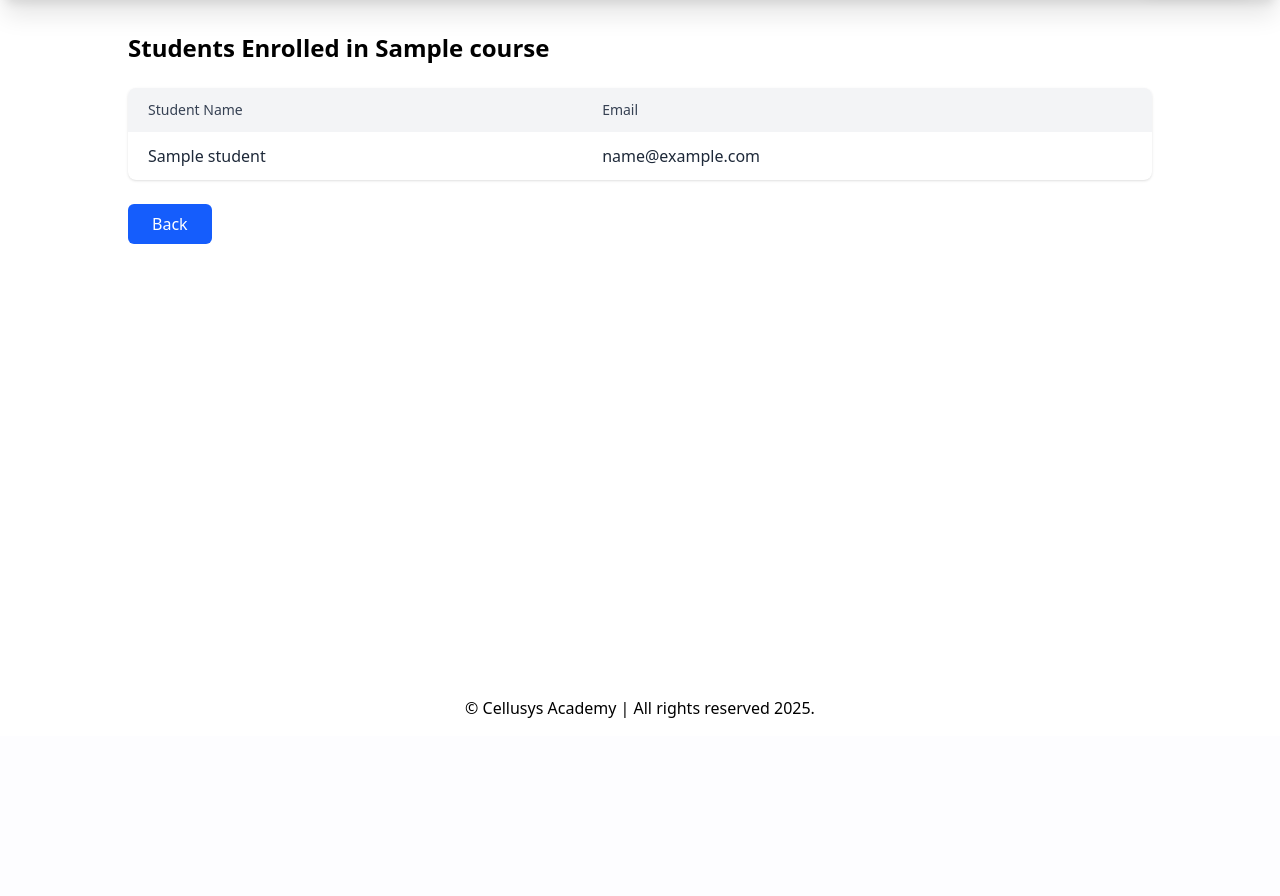
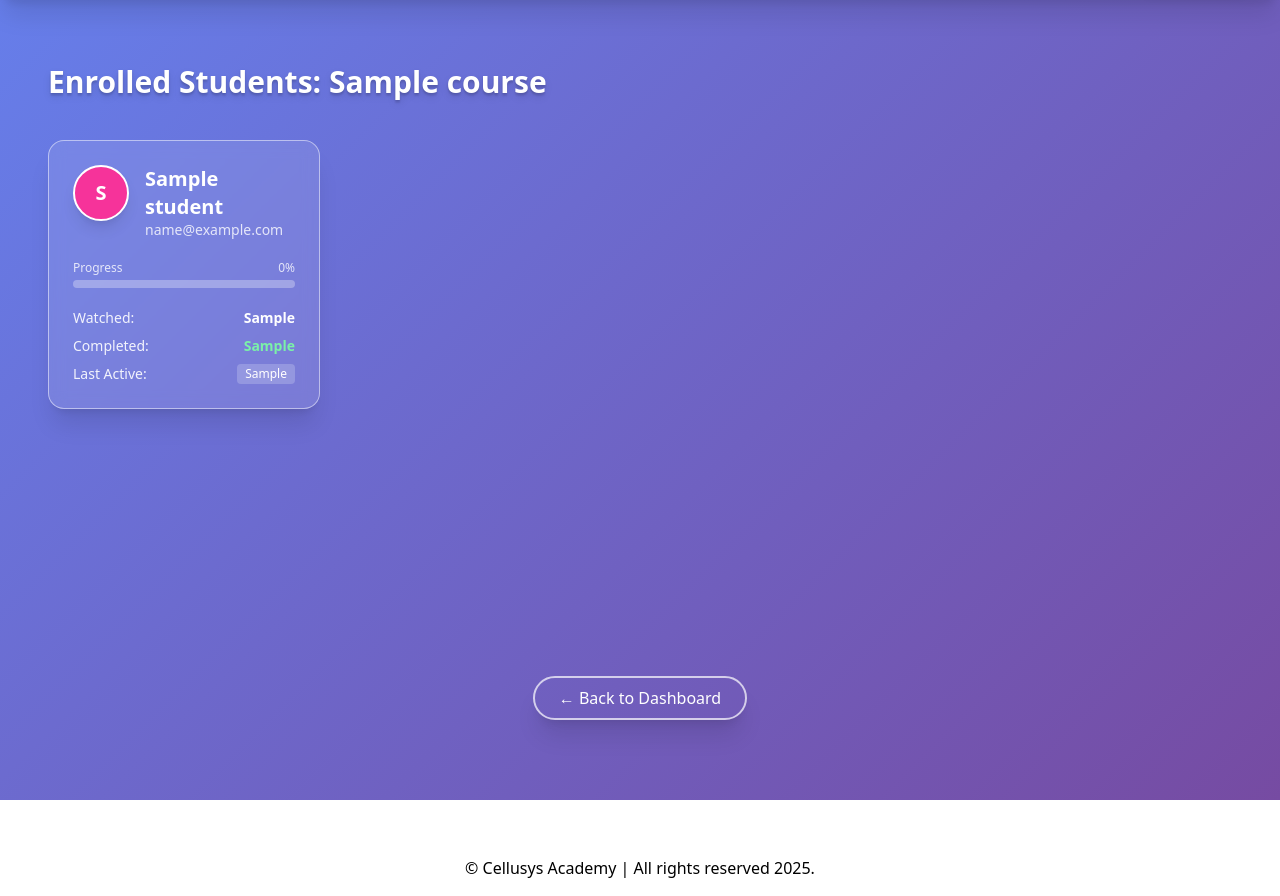
Before and after one commit to 1efferson/Code-LMS, a Flask app: template lms/instructor/templates/instructor/course_students.html in a window 1280 px wide. Shown: the part 64-960 px from the top of the page. Before the commit the page ends 782 px from the top, so only its background shows below. Run offline with Flask 3, Linux system fonts and the light colour scheme; tables that the repository leaves empty hold one stand-in row (values such as "Sample post"); the template is opened without the code that fills it: values that come from a table or form of the project are taken from there, most other values are stand-ins (such as "Sample title", 1, 10 or a date in 2020); style sheets or scripts are compiled from the project's sources; some libraries are stand-ins or nearby versions.

Commit message:
refactored instructor page

```diff
--- a/lms/__init__.py
+++ b/lms/__init__.py
@@ -49,6 +49,7 @@ def create_app(config_object='config.Config'):
     "max_overflow": 5,        # number of connections beyond pool_size allowed
     "pool_timeout": 30,       # seconds to wait for a free connection
     "pool_recycle": 1800,     # recycle connections every 30 minutes
+    "pool_pre_ping": True,
 }
 
     # CLI command
--- a/lms/instructor/templates/instructor/course_students.html
+++ b/lms/instructor/templates/instructor/course_students.html
@@ -1,37 +1,77 @@
 {% extends "base.html" %}
 
 {% block content %}
-<div class="max-w-5xl mx-auto py-8">
-    <h2 class="text-2xl font-semibold mb-6">Students Enrolled in {{ course.title }}</h2>
+<div class="min-h-screen p-4 sm:p-8" style="background-image: linear-gradient(135deg, #667eea 0%, #764ba2 100%);">
+
+    <div class="max-w-7xl mx-auto py-8 px-4 flex flex-col min-h-[calc(100vh-64px)]">
+
+        <h2 class="text-3xl font-extrabold mb-10 text-white text-shadow-lg">
+            Enrolled Students: {{ course.title }}
+        </h2>
 
         {% if students %}
-    <div class="overflow-x-auto bg-white shadow rounded-lg">
-        <table class="w-full border-collapse">
-            <thead class="bg-gray-100 text-gray-700 text-left">
-                <tr>
-                    <th class="px-5 py-3 text-sm font-medium">Student Name</th>
-                    <th class="px-5 py-3 text-sm font-medium">Email</th>
-                </tr>
-            </thead>
-            <tbody class="divide-y divide-gray-200">
+        <div class="grid grid-cols-1 sm:grid-cols-2 lg:grid-cols-3 xl:grid-cols-4 gap-8 mb-12">
+
             {% for student in students %}
-                <tr class="hover:bg-gray-50">
-                    <td class="px-5 py-3 text-gray-800">{{ student.name }}</td>
-                    <td class="px-5 py-3 text-gray-800">{{ student.email }}</td>
-                </tr>
+            <div class="p-6 rounded-2xl shadow-xl border border-white/50 bg-white/10 backdrop-blur-sm
+                        hover:bg-white/20 transform hover:scale-[1.02] transition duration-300 ease-in-out">
+
+                <div class="flex items-start mb-5">
+                    <div class="w-14 h-14 rounded-full bg-pink-500 text-white flex items-center justify-center text-xl font-extrabold mr-4 flex-shrink-0 shadow-lg border-2 border-white">
+                        {{ student.name[:1].upper() }}
+                    </div>
+
+                    <div>
+                        <h3 class="text-xl font-bold text-white leading-snug">{{ student.name }}</h3>
+                        <p class="text-white/80 text-sm font-medium truncate">{{ student.email }}</p>
+                    </div>
+                </div>
+
+                {% set progress = (student.lessons_watched / student.courses_enrolled) * 100 if student.courses_enrolled > 0 else 0 %}
+                <div class="mb-5">
+                    <div class="flex justify-between text-xs font-medium text-white/80 mb-1">
+                        <span>Progress</span>
+                        <span>{{ progress|round(1) }}%</span>
+                    </div>
+                    <div class="w-full bg-white/30 rounded-full h-2">
+                        <div class="bg-teal-400 h-2 rounded-full transition-all duration-500 shadow-md shadow-teal-500/50" style="width: {{ progress }}%"></div>
+                    </div>
+                </div>
+
+                <div class="space-y-2 text-sm text-white">
+                    <p class="flex justify-between">
+                        <span class="font-medium text-white/90">Watched:</span>
+                        <span class="font-semibold">{{ student.lessons_watched }}</span>
+                    </p>
+                    <p class="flex justify-between">
+                        <span class="font-medium text-white/90">Completed:</span>
+                        <span class="font-semibold text-green-300">{{ student.courses_completed }}</span>
+                    </p>
+                    <p class="flex justify-between">
+                        <span class="font-medium text-white/90">Last Active:</span>
+                        <span class="text-xs bg-white/20 px-2 py-0.5 rounded">{{ student.last_active }}</span>
+                    </p>
+                </div>
+
+            </div>
             {% endfor %}
-            </tbody>
-        </table>
+
         </div>
         {% else %}
-    <p class="text-gray-600 mt-4">No students are enrolled in this course yet.</p>
+            <div class="bg-white/10 border border-white/40 p-6 rounded-xl shadow-lg text-center backdrop-blur-sm" role="alert">
+                <p class="text-xl font-semibold text-white mb-2">No Students Enrolled</p>
+                <p class="text-white/80">This course needs students! Time to share the link.</p>
+            </div>
         {% endif %}
 
-    <div class="mt-6">
+        <div class="mt-auto text-center pb-4">
             <a href="{{ url_for('instructor.dashboard') }}"
-           class="inline-block px-6 py-2 bg-blue-600 text-white rounded-md hover:bg-blue-700 transition">
-           Back
+            class="inline-flex items-center px-6 py-2 border-2 border-white/70 text-base font-medium rounded-full shadow-xl text-white
+            bg-transparent hover:bg-white/20 focus:outline-none focus:ring-4 focus:ring-white/50 transition duration-200">
+            ← Back to Dashboard
             </a>
+        </div>
+
     </div>
 </div>
 {% endblock %}
```
Also changed, not shown: lms/instructor/routes.py (+27 -4 lines), lms/instructor/templates/instructor/dashboard.html (+28 -14 lines). Lines whose indentation alone changed are shown as unchanged.
